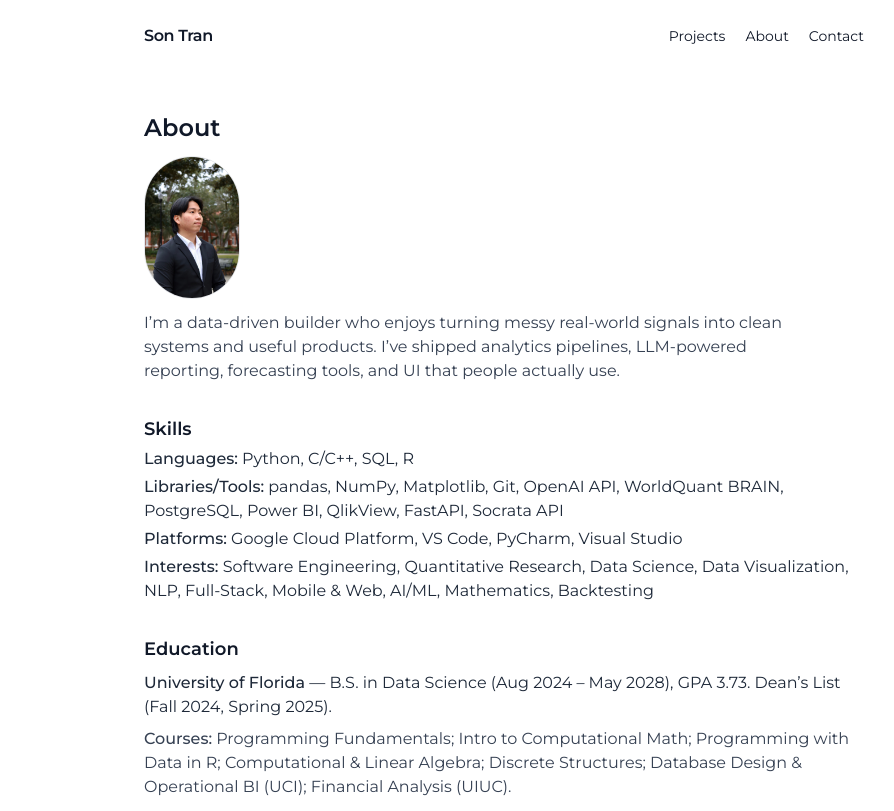
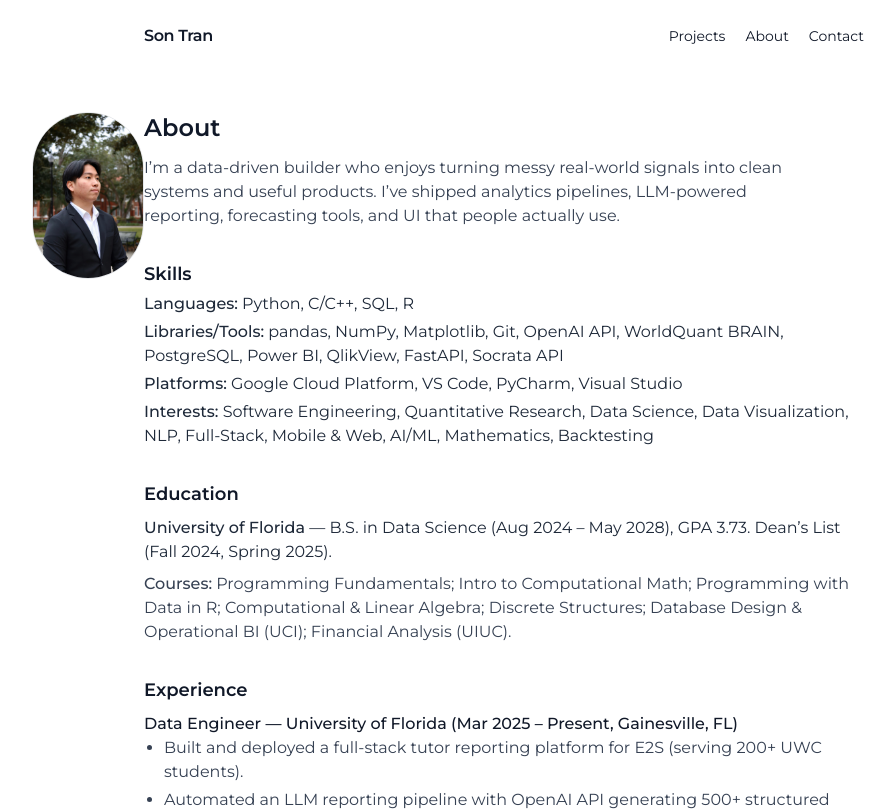
Before and after one commit to smtran8/son-portfolio, a Next.js app: page /about in a window 1280 px wide. Shown: the top 811 px of the page, without its empty margins (136-1030 px from the left). Built offline with nearby package versions, Linux system fonts and the light colour scheme.

Commit message:
ui: position avatar fully in left gutter on desktop; keep inline on mobile

```diff
--- a/src/app/about/page.tsx
+++ b/src/app/about/page.tsx
@@ -4,14 +4,24 @@ import Image from "next/image";
 export default function AboutPage() {
   return (
     <div className="space-y-8">
-      <header className="space-y-3">
+      <header className="space-y-3 relative">
         <h1 className="text-2xl font-semibold">About</h1>
+        {/* Desktop: place avatar entirely in the left gutter */}
+        <Image
+          src="/profile.jpg"
+          alt="Portrait of Son Tran"
+          width={112}
+          height={112}
+          className="hidden sm:block absolute left-0 -translate-x-full top-0 rounded-full border border-gray-200"
+          priority
+        />
+        {/* Mobile: show avatar inline above text */}
         <Image
           src="/profile.jpg"
           alt="Portrait of Son Tran"
           width={96}
           height={96}
-          className="rounded-full border border-gray-200"
+          className="sm:hidden rounded-full border border-gray-200"
           priority
         />
         <p className="text-gray-700 max-w-2xl">
```
